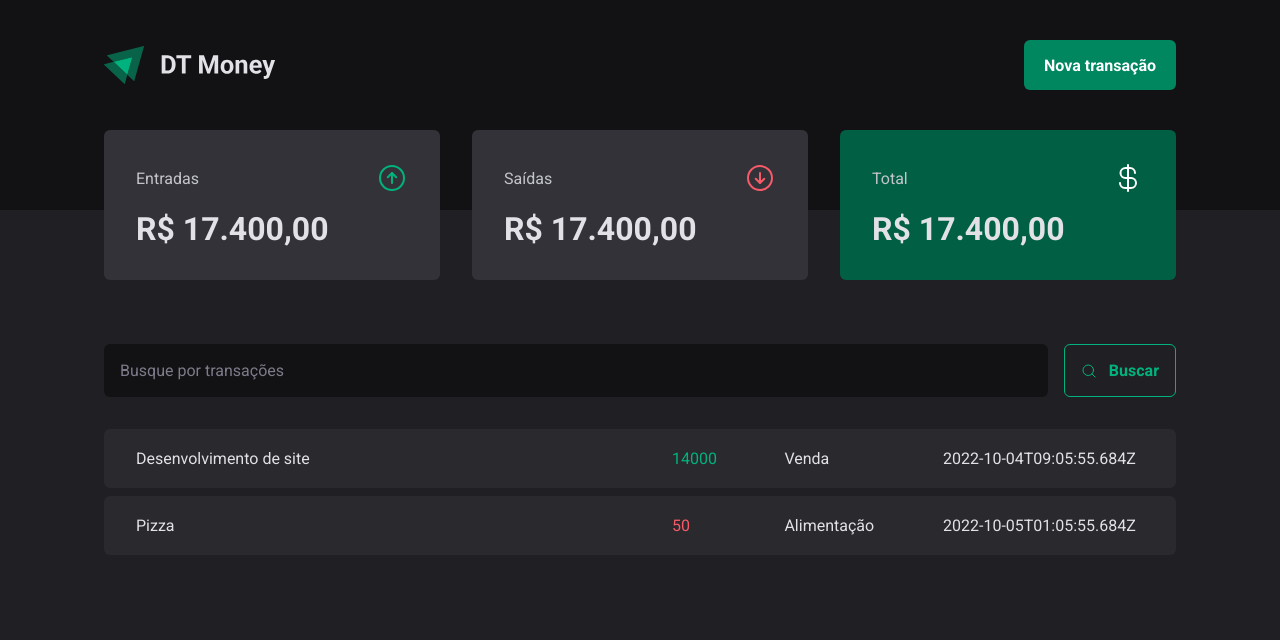
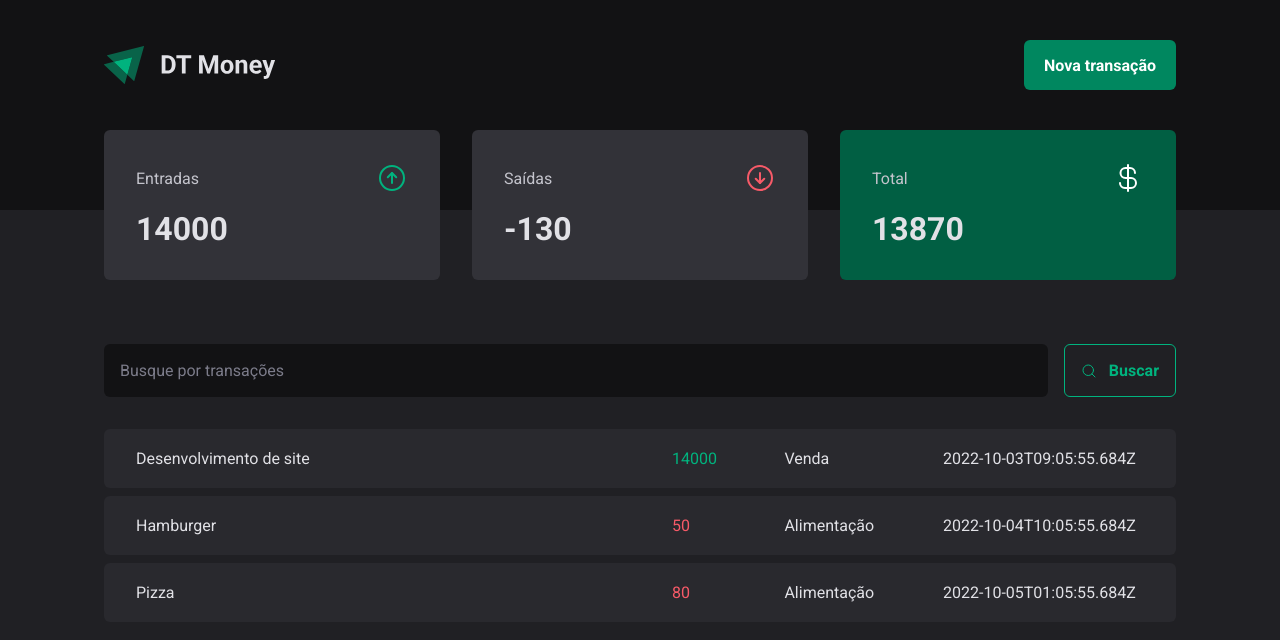
Before and after one commit to bruno-fialho/ignite22-reactjs-03-dt-money, a React (Vite) app: page / in a window 1280 px wide. Shown: the top 640 px of the page. Built offline with nearby package versions, Linux system fonts and the light colour scheme; data requests are answered from the project's data file.

Commit message:
feat: update summary with api data

```diff
--- a/server.json
+++ b/server.json
@@ -6,14 +6,22 @@
       "type": "income",
       "category": "Venda",
       "price": 14000,
-      "createdAt": "2022-10-04T09:05:55.684Z"
+      "createdAt": "2022-10-03T09:05:55.684Z"
     },
     {
       "id": 2,
+      "description": "Hamburger",
+      "type": "outcome",
+      "category": "Alimentação",
+      "price": 50,
+      "createdAt": "2022-10-04T10:05:55.684Z"
+    },
+    {
+      "id": 3,
       "description": "Pizza",
       "type": "outcome",
       "category": "Alimentação",
-      "price": 50,
+      "price": 80,
       "createdAt": "2022-10-05T01:05:55.684Z"
     }
   ]
--- a/src/components/Summary/index.tsx
+++ b/src/components/Summary/index.tsx
@@ -1,8 +1,26 @@
+import { useContext } from 'react';
 import { ArrowCircleUp, ArrowCircleDown, CurrencyDollar } from 'phosphor-react'
+
+import { TransactionsContext } from '../../contexts/TransactionsContext';
 
 import { SummaryCard, SummaryContainer } from "./styles";
 
 export function Summary() {
+  const { transactions } = useContext(TransactionsContext)
+
+  const summary = transactions.reduce((acc, transaction) => {
+    if (transaction.type === "income") {
+      acc.income += transaction.price;
+      acc.total += transaction.price;
+    } else {
+      acc.outcome -= transaction.price;
+      acc.total -= transaction.price;
+    }
+
+    return acc;
+  },
+  { income: 0, outcome: 0, total: 0 })
+
   return (
     <SummaryContainer>
       <SummaryCard>
@@ -12,7 +30,7 @@
           <ArrowCircleUp size={32} color="#00b37e" />
         </header>
 
-        <strong>R$ 17.400,00</strong>
+        <strong>{summary.income}</strong>
       </SummaryCard>
       <SummaryCard>
         <header>
@@ -21,7 +39,7 @@
           <ArrowCircleDown size={32} color="#f75a68" />
         </header>
 
-        <strong>R$ 17.400,00</strong>
+        <strong>{summary.outcome}</strong>
       </SummaryCard>
       <SummaryCard variant="green">
         <header>
@@ -30,7 +48,7 @@
           <CurrencyDollar size={32} color="#fff" />
         </header>
 
-        <strong>R$ 17.400,00</strong>
+        <strong>{summary.total}</strong>
       </SummaryCard>
     </SummaryContainer>
   )
```
